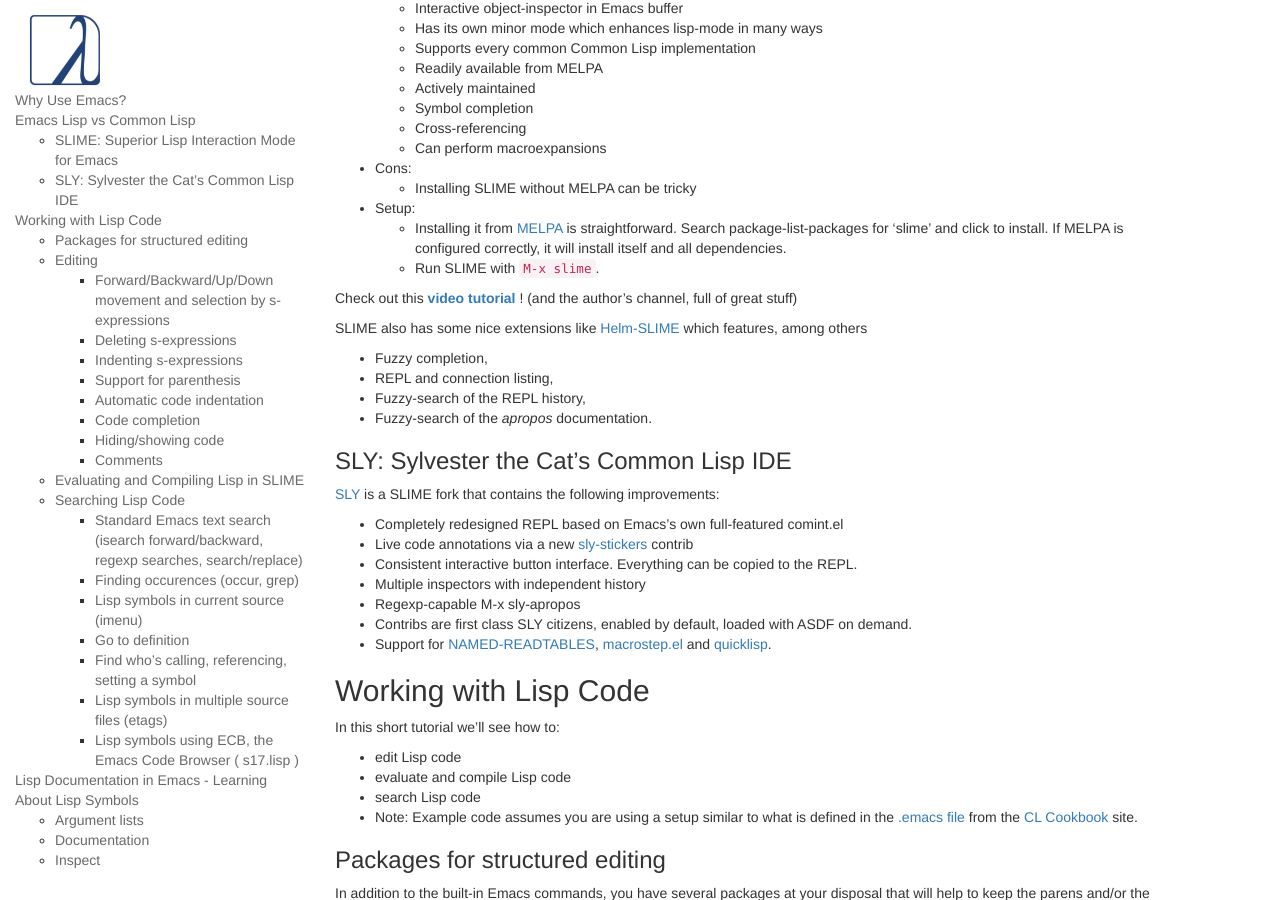
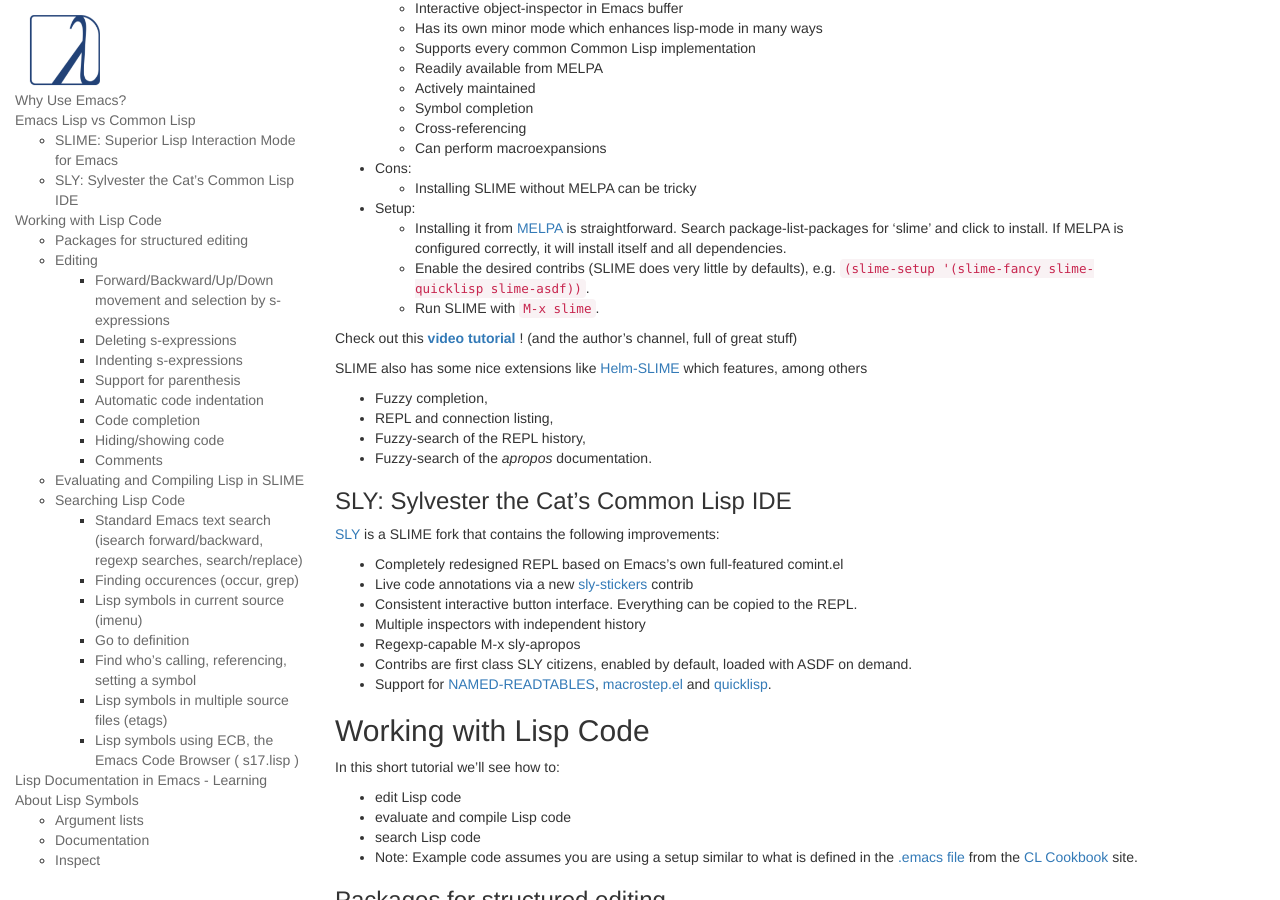
Before and after one commit to LispCookbook/cl-cookbook, a Jekyll site: the page built from emacs-ide.md, in a window 1280 px wide and 900 px high, scrolled down 954 px. Built offline with Jekyll 4.4.1, drawn with Linux system fonts in a browser that asks for light colours.

Commit message:
emacs-ide: Mention SLIME contribs.

```diff
--- a/emacs-ide.md
+++ b/emacs-ide.md
@@ -71,6 +71,7 @@
 
 *   Setup:
     *   Installing it from [MELPA](http://wikemacs.org/wiki/Melpa) is straightforward. Search package-list-packages for 'slime' and click to install. If MELPA is configured correctly, it will install itself and all dependencies.
+    *   Enable the desired contribs (SLIME does very little by defaults), e.g. `(slime-setup '(slime-fancy slime-quicklisp slime-asdf))`.
     *   Run SLIME with `M-x slime`.
 
 Check out this **[video tutorial](https://www.youtube.com/watch?v=sBcPNr1CKKw)** ! (and the author's channel, full of great stuff)
```
